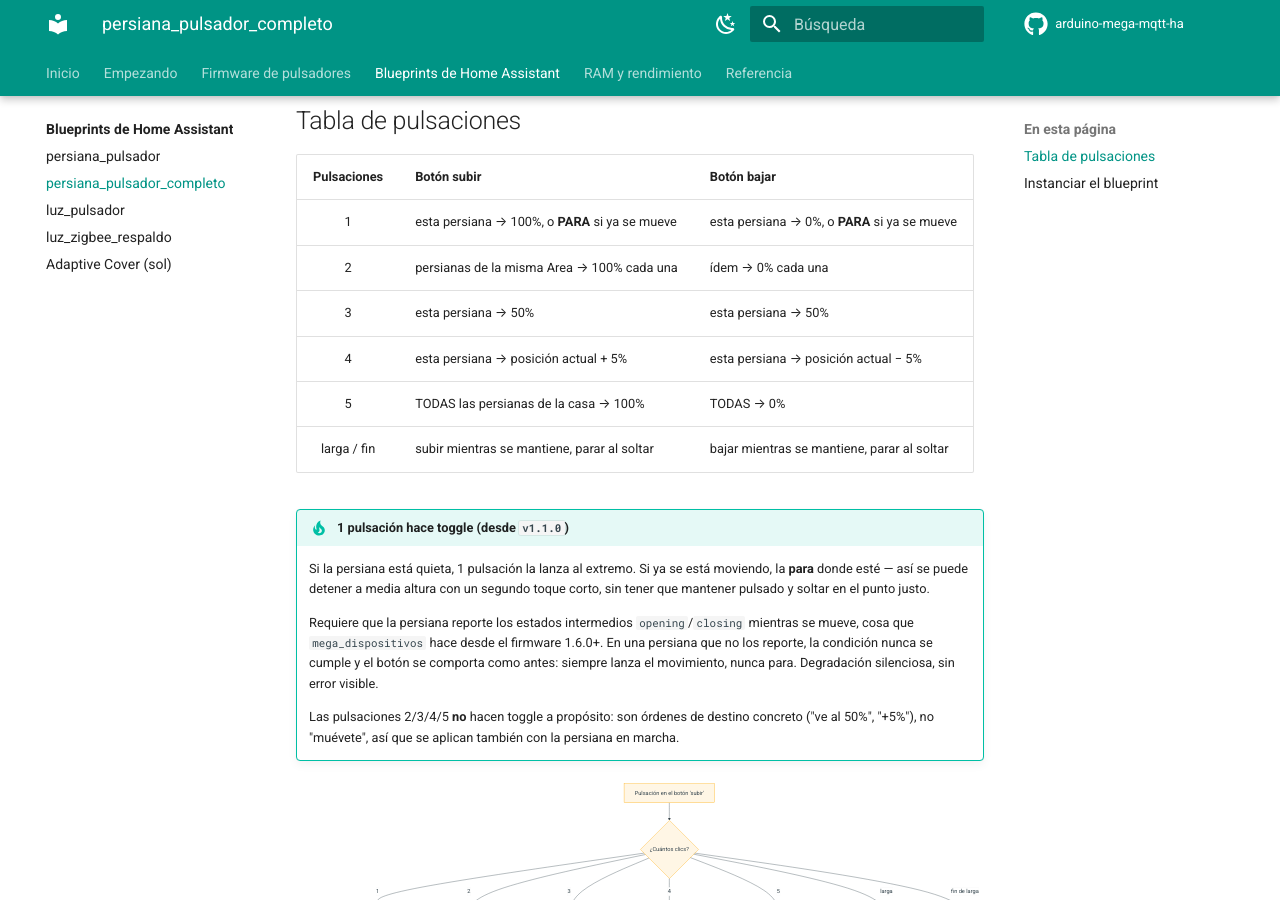
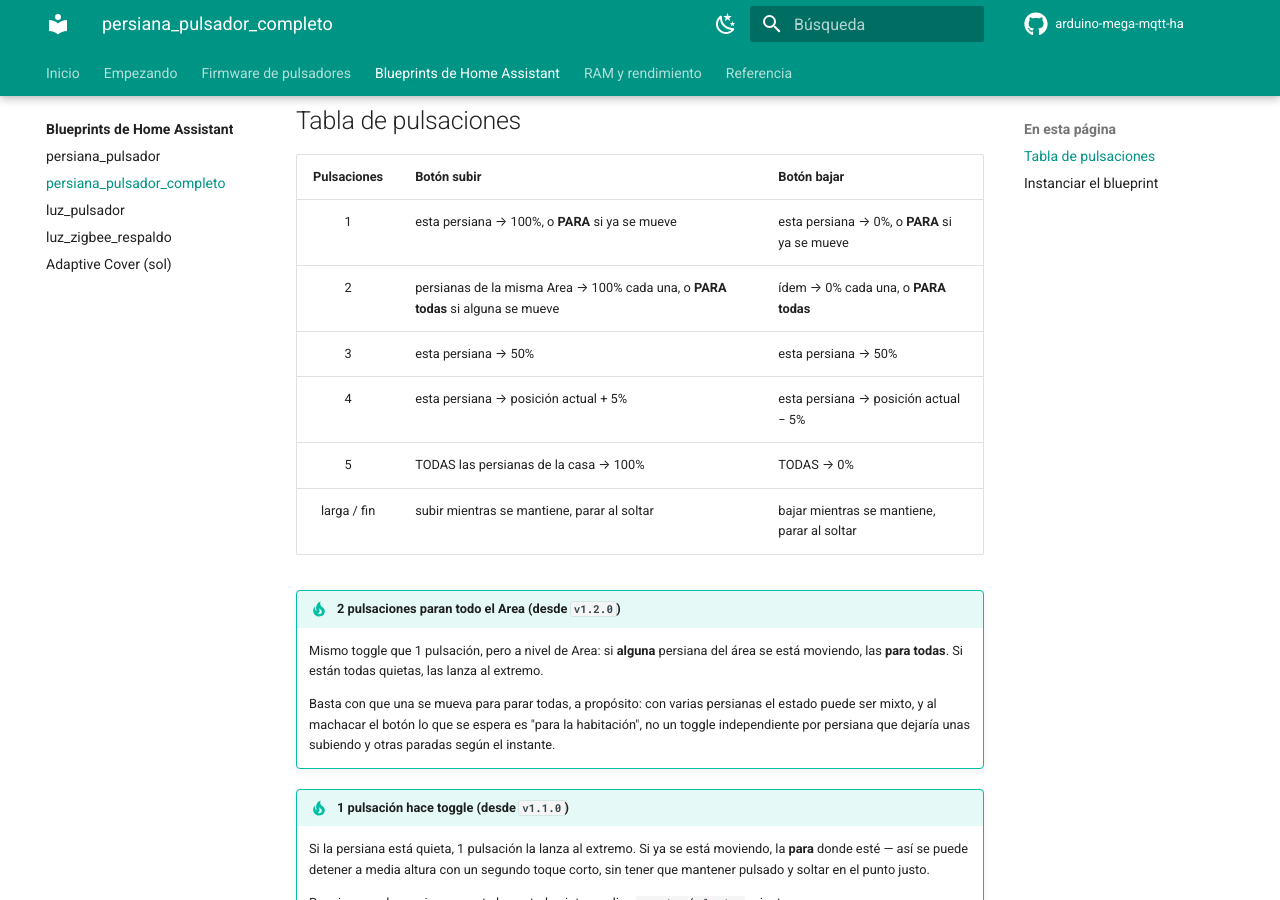
Before and after one commit to GerardUmbert/arduino-mega-mqtt-ha, an MkDocs documentation site: the page built from docs/docs/blueprints/persiana-pulsador-completo.md, in a window 1280 px wide and 900 px high, scrolled down 452 px. Built offline with MkDocs 1.6.1 and Material for MkDocs 9.7.7, drawn with Linux system fonts in a browser that asks for light colours; comment, search, counter and statistics services are not loaded.

Commit message:
persiana_pulsador_completo v1.2.0: doble pulsacion para todas las del area
Extiende a la doble pulsacion el toggle que la 1.1.0 dio a la simple: si
alguna persiana del area se esta moviendo, las para todas; si estan
quietas, las lanza al extremo.

Basta con que una se mueva para parar todas, a proposito. Con varias
persianas el estado puede ser mixto, y al machacar el boton lo que se
espera es "para la habitacion", no un toggle por persiana que dejaria
unas subiendo y otras paradas segun el instante.

Se actualizan las tres copias de la tabla y el diagrama de la
documentacion.

```diff
--- a/docs/docs/blueprints/persiana-pulsador-completo.md
+++ b/docs/docs/blueprints/persiana-pulsador-completo.md
@@ -20,11 +20,22 @@ SIEMPRE de "bajar", para todas las persianas de esa agrupación.
 | Pulsaciones | Botón subir | Botón bajar |
 |:---:|---|---|
 | 1 | esta persiana → 100%, o **PARA** si ya se mueve | esta persiana → 0%, o **PARA** si ya se mueve |
-| 2 | persianas de la misma Area → 100% cada una | ídem → 0% cada una |
+| 2 | persianas de la misma Area → 100% cada una, o **PARA todas** si alguna se mueve | ídem → 0% cada una, o **PARA todas** |
 | 3 | esta persiana → 50% | esta persiana → 50% |
 | 4 | esta persiana → posición actual + 5% | esta persiana → posición actual − 5% |
 | 5 | TODAS las persianas de la casa → 100% | TODAS → 0% |
 | larga / fin | subir mientras se mantiene, parar al soltar | bajar mientras se mantiene, parar al soltar |
+
+!!! tip "2 pulsaciones paran todo el Area (desde `v1.2.0`)"
+    Mismo toggle que 1 pulsación, pero a nivel de Area: si **alguna**
+    persiana del área se está moviendo, las **para todas**. Si están
+    todas quietas, las lanza al extremo.
+
+    Basta con que una se mueva para parar todas, a propósito: con
+    varias persianas el estado puede ser mixto, y al machacar el botón
+    lo que se espera es "para la habitación", no un toggle
+    independiente por persiana que dejaría unas subiendo y otras
+    paradas según el instante.
 
 !!! tip "1 pulsación hace toggle (desde `v1.1.0`)"
     Si la persiana está quieta, 1 pulsación la lanza al extremo. Si ya
@@ -49,7 +60,9 @@ flowchart TD
     N -- "1" --> T{"¿Ya se está<br/>moviendo?"}
     T -- "sí" --> STOP["PARA (stop_cover)"]
     T -- "no" --> A["Esta persiana → 100%"]
-    N -- "2" --> B["Persianas de la Area → 100%"]
+    N -- "2" --> T2{"¿Alguna del Area<br/>se está moviendo?"}
+    T2 -- "sí" --> STOP2["PARA todas las del Area"]
+    T2 -- "no" --> B["Persianas de la Area → 100%"]
     N -- "3" --> C["Esta persiana → 50%"]
     N -- "4" --> D["Esta persiana → posición + 5%"]
     N -- "5" --> E["TODAS las persianas de la casa → 100%"]
```
Also changed, not shown: CHANGELOG.md, home_assistant/blueprints/README.md, 1 other file.
